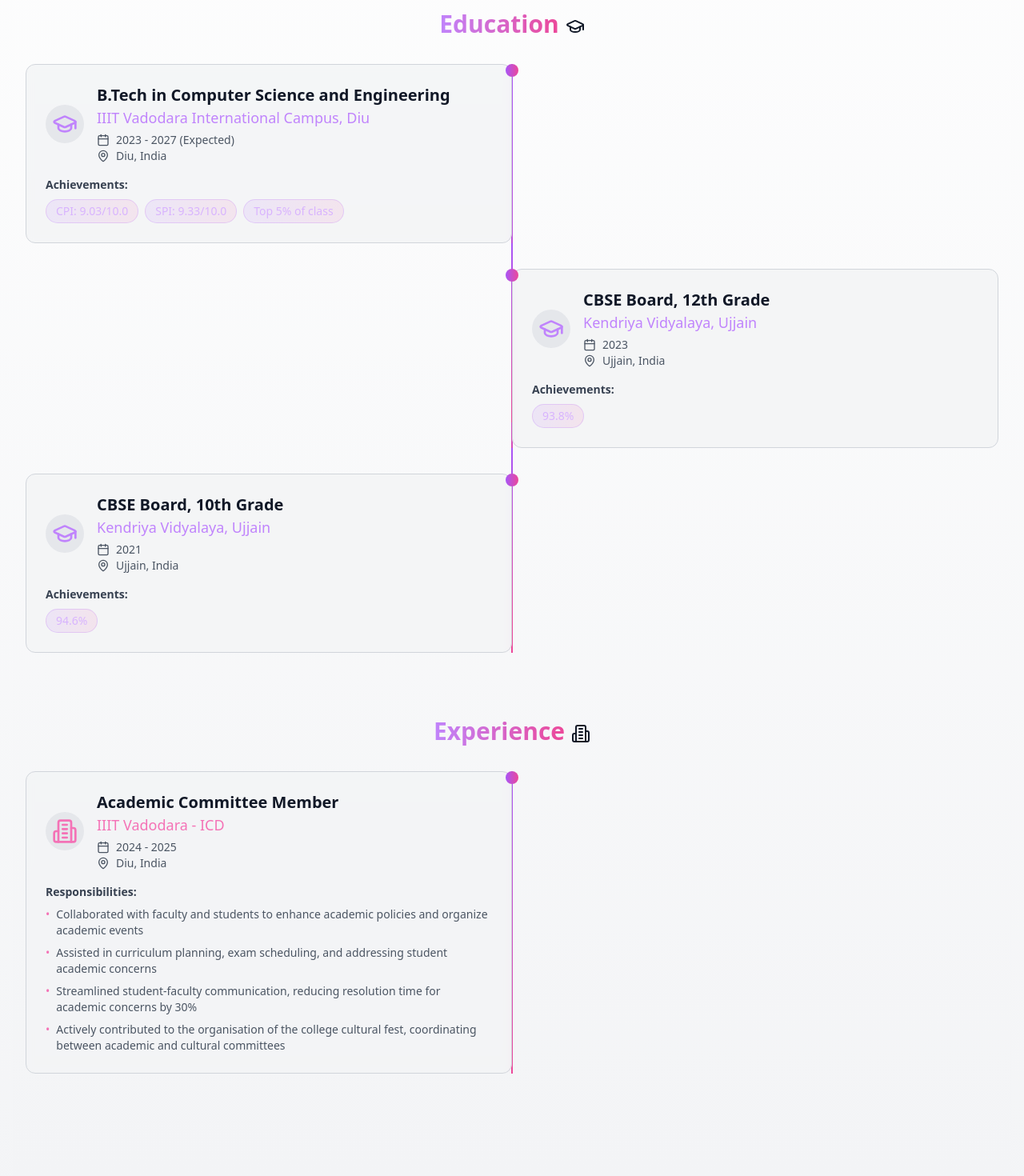
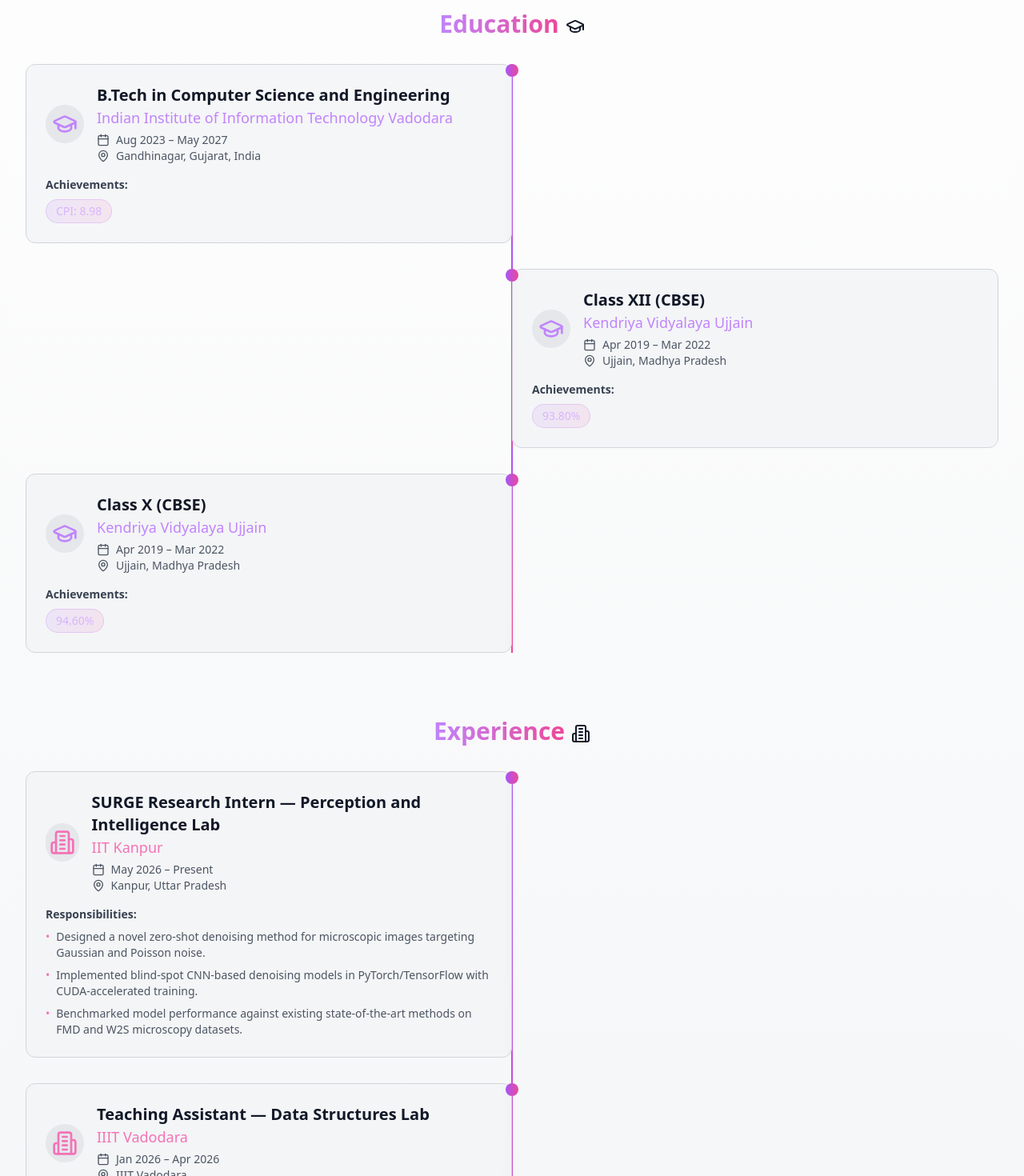
Before and after one commit to lord-rudra-1/rudra-portfolio, a Next.js app: page / in a window 1280 px wide. Shown: the part 1320-2790 px from the top of the page at 80% size. Built offline with nearby package versions, Linux system fonts and the light colour scheme.

Commit message:
Update portfolio content from new resume and add deployment links

```diff
--- a/components/about-me.tsx
+++ b/components/about-me.tsx
@@ -7,52 +7,78 @@
 const educationData = [
   {
     id: 1,
-    institution: "IIIT Vadodara International Campus, Diu",
+    institution: "Indian Institute of Information Technology Vadodara",
     degree: "B.Tech in Computer Science and Engineering",
-    period: "2023 - 2027 (Expected)",
-    location: "Diu, India",
+    period: "Aug 2023 – May 2027",
+    location: "Gandhinagar, Gujarat, India",
     type: "Full-time",
     logo: "/iiitv-logo.svg",
-    achievements: ["CPI: 9.03/10.0", "SPI: 9.33/10.0", "Top 5% of class"],
+    achievements: ["CPI: 8.98"],
   },
   {
     id: 2,
-    institution: "Kendriya Vidyalaya, Ujjain",
-    degree: "CBSE Board, 12th Grade",
-    period: "2023",
-    location: "Ujjain, India",
+    institution: "Kendriya Vidyalaya Ujjain",
+    degree: "Class XII (CBSE)",
+    period: "Apr 2019 – Mar 2022",
+    location: "Ujjain, Madhya Pradesh",
     type: "Full-time",
     logo: "/kv-logo.svg",
-    achievements: ["93.8%"],
+    achievements: ["93.80%"],
   },
   {
     id: 3,
-    institution: "Kendriya Vidyalaya, Ujjain",
-    degree: "CBSE Board, 10th Grade",
-    period: "2021",
-    location: "Ujjain, India",
+    institution: "Kendriya Vidyalaya Ujjain",
+    degree: "Class X (CBSE)",
+    period: "Apr 2019 – Mar 2022",
+    location: "Ujjain, Madhya Pradesh",
     type: "Full-time",
     logo: "/kv-logo.svg",
-    achievements: ["94.6%"],
+    achievements: ["94.60%"],
   },
 ]
 
 const experienceData = [
   {
     id: 1,
-    company: "IIIT Vadodara - ICD",
-    role: "Academic Committee Member",
-    period: "2024 - 2025",
-    location: "Diu, India",
+    company: "IIT Kanpur",
+    role: "SURGE Research Intern — Perception and Intelligence Lab",
+    period: "May 2026 – Present",
+    location: "Kanpur, Uttar Pradesh",
+    type: "Internship",
+    logo: "/iitk-logo.svg",
+    responsibilities: [
+      "Designed a novel zero-shot denoising method for microscopic images targeting Gaussian and Poisson noise.",
+      "Implemented blind-spot CNN-based denoising models in PyTorch/TensorFlow with CUDA-accelerated training.",
+      "Benchmarked model performance against existing state-of-the-art methods on FMD and W2S microscopy datasets."
+    ],
+  },
+  {
+    id: 2,
+    company: "IIIT Vadodara",
+    role: "Teaching Assistant — Data Structures Lab",
+    period: "Jan 2026 – Apr 2026",
+    location: "IIIT Vadodara",
     type: "Part-time",
     logo: "/iiitv-logo.svg",
     responsibilities: [
-      "Collaborated with faculty and students to enhance academic policies and organize academic events",
-      "Assisted in curriculum planning, exam scheduling, and addressing student academic concerns",
-      "Streamlined student-faculty communication, reducing resolution time for academic concerns by 30%",
-      "Actively contributed to the organisation of the college cultural fest, coordinating between academic and cultural committees"
+      "Assisted laboratory sessions for 180+ students implementing data structures and algorithms in C/C++.",
+      "Evaluated assignments, viva examinations, and supported students with debugging and complexity analysis."
     ],
   },
+  {
+    id: 3,
+    company: "InventX Accelerator, IIT Gandhinagar",
+    role: "Product Innovation Intern",
+    period: "May 2025 – Jul 2025",
+    location: "Gandhinagar, Gujarat",
+    type: "Internship",
+    logo: "/iitgn-logo.svg",
+    responsibilities: [
+      "Designed a vibration-damping handle grip using signal processing and Fourier Transform-based vibration analysis.",
+      "Prototyped and tested designs using Arduino, Fusion 360/SolidWorks, 3D printing, and laser cutting.",
+      "Reduced measured hand-transmitted vibration levels from 3.7 m/s² to 2.1 m/s² through iterative design and testing."
+    ],
+  }
 ]
 
 export default function AboutMe() {
--- a/components/project-card.tsx
+++ b/components/project-card.tsx
@@ -2,31 +2,37 @@
 
 import { useState } from "react"
 import { motion } from "framer-motion"
-import { Github } from "lucide-react"
+import { Github, ExternalLink } from "lucide-react"
 
 interface ProjectCardProps {
   title: string
   description: string
   tags: string[]
   link: string
+  liveLink?: string
 }
 
-export default function ProjectCard({ title, description, tags, link }: ProjectCardProps) {
+export default function ProjectCard({ title, description, tags, link, liveLink }: ProjectCardProps) {
   const [isHovered, setIsHovered] = useState(false)
 
   return (
     <motion.div
-      className="p-6 rounded-lg bg-gray-900 border border-gray-800 hover:border-purple-500 transition-all duration-300 relative overflow-hidden"
+      className="p-6 rounded-lg bg-gray-900 border border-gray-800 hover:border-purple-500 transition-all duration-300 relative overflow-hidden flex flex-col h-full"
       onMouseEnter={() => setIsHovered(true)}
       onMouseLeave={() => setIsHovered(false)}
       whileHover={{ y: -5 }}
     >
-      <h3 className="text-xl font-bold mb-3 text-white text-center md:text-left">
+      <h3 className="text-xl font-bold mb-3 text-white text-center md:text-left flex items-center justify-center md:justify-start gap-2">
         <a href={link} target="_blank" rel="noopener noreferrer" className="hover:text-purple-400 transition-colors">
           {title}
         </a>
+        {liveLink && (
+          <a href={liveLink} target="_blank" rel="noopener noreferrer" className="text-gray-400 hover:text-white" title="View Live Demo">
+            <ExternalLink size={18} />
+          </a>
+        )}
       </h3>
-      <p className="text-gray-400 mb-4 text-center md:text-left">
+      <p className="text-gray-400 mb-4 text-center md:text-left flex-grow">
         {description}
       </p>
       <div className="flex flex-wrap justify-center md:justify-start gap-2 mb-4">
@@ -40,19 +46,34 @@
         ))}
       </div>
 
-      {/* GitHub button that appears on hover */}
-      <motion.a
-        href={link}
-        target="_blank"
-        rel="noopener noreferrer"
-        className="absolute bottom-0 left-0 right-0 bg-gradient-to-r from-purple-600 to-pink-600 text-white py-2 flex items-center justify-center gap-2"
+      {/* Action buttons that appear on hover */}
+      <motion.div
+        className="absolute bottom-0 left-0 right-0 flex"
         initial={{ y: 100 }}
         animate={{ y: isHovered ? 0 : 100 }}
         transition={{ duration: 0.3 }}
       >
-        <Github size={18} />
-        <span>GitHub</span>
-      </motion.a>
+        <a
+          href={link}
+          target="_blank"
+          rel="noopener noreferrer"
+          className="flex-1 bg-gradient-to-r from-purple-600 to-pink-600 text-white py-2 flex items-center justify-center gap-2"
+        >
+          <Github size={18} />
+          <span>GitHub</span>
+        </a>
+        {liveLink && (
+          <a
+            href={liveLink}
+            target="_blank"
+            rel="noopener noreferrer"
+            className="flex-1 bg-gradient-to-r from-blue-600 to-cyan-600 text-white py-2 flex items-center justify-center gap-2 border-l border-gray-800"
+          >
+            <ExternalLink size={18} />
+            <span>Live</span>
+          </a>
+        )}
+      </motion.div>
     </motion.div>
   )
 }
```
Also changed, not shown: app/page.tsx (+47 -49 lines), 1 other file (tests, documents, lock files or other folders).
